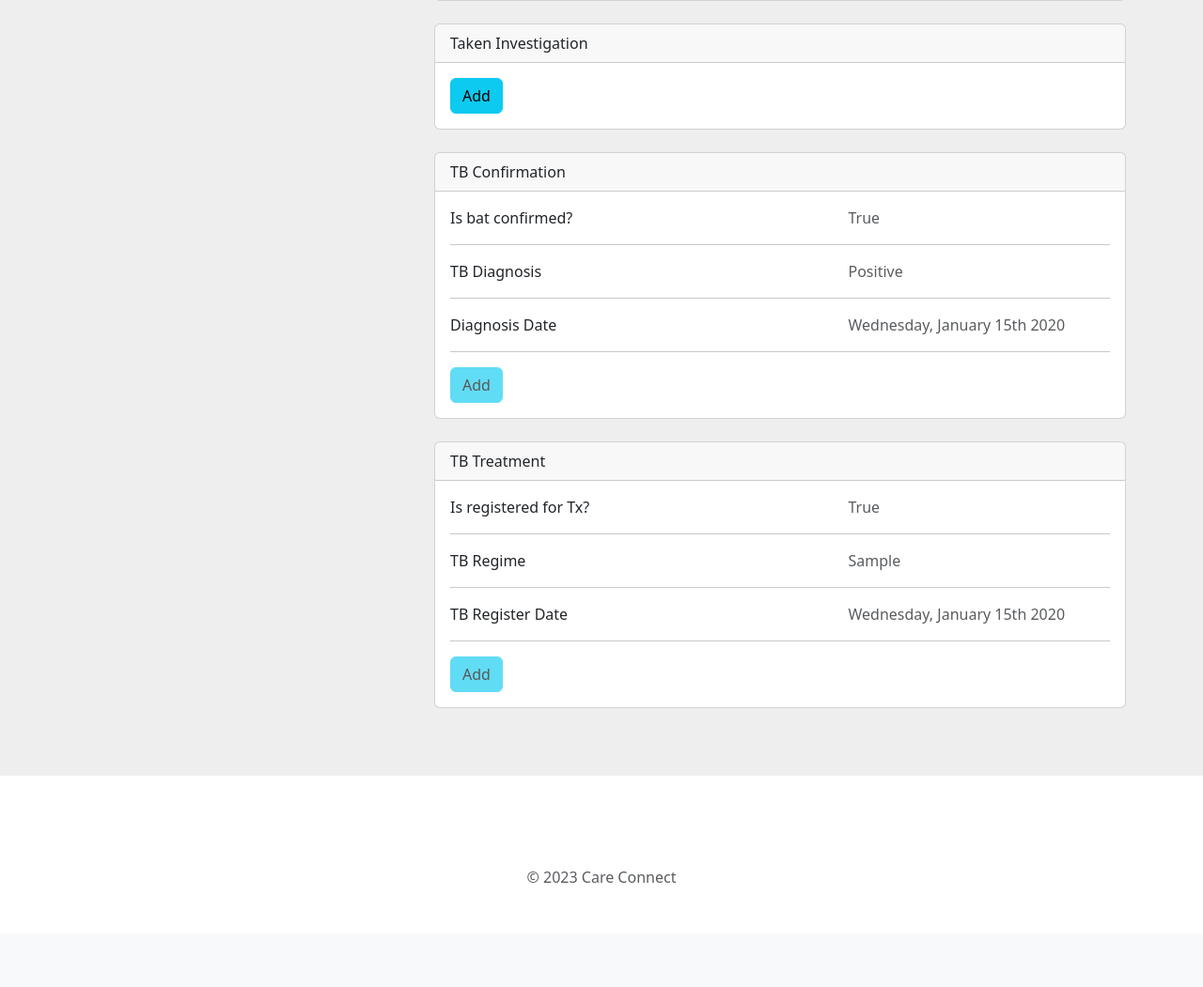
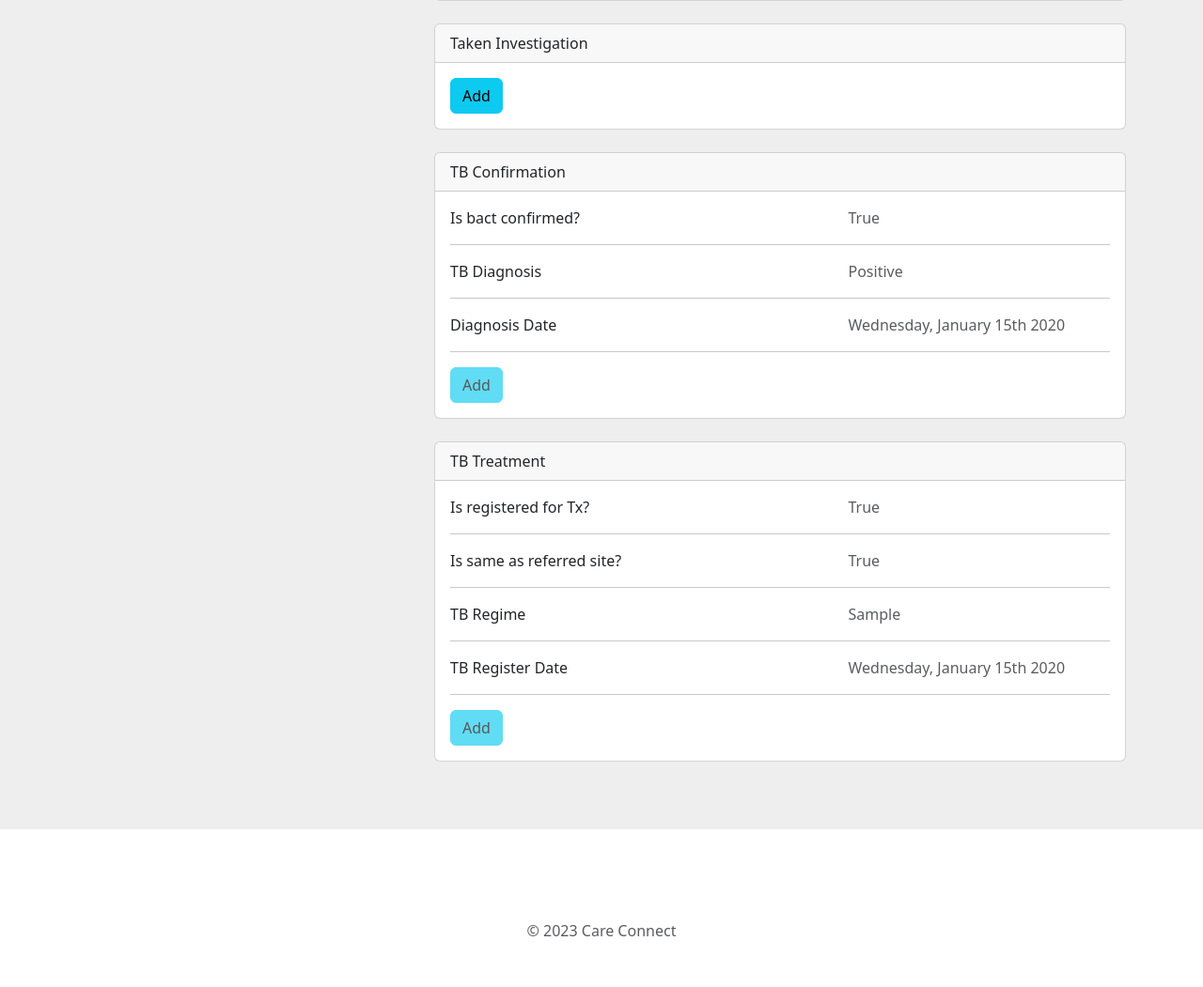
Before and after one commit to KyawZinLatt/My-CareConnect, a Django app: page /clients/1/ in a window 1280 px wide. Shown: the part 2278-3329 px from the top of the page at 94% size. Before the commit the page ends 3218 px from the top, so only its background shows below. Run offline with Django 4.2, Linux system fonts and the light colour scheme; a user stored in the database is signed in; tables that the repository leaves empty hold one stand-in row (values such as "Sample post"); parts of the project's set-up code (start-up, migrations or seed data) failed here and were passed over; some libraries are stand-ins or nearby versions.

Commit message:
added functions and views for new Is_same_as_referred_site data field

```diff
--- a/callcenter/forms.py
+++ b/callcenter/forms.py
@@ -611,6 +611,11 @@
 
     )
 
+    is_same_as_referred_site = forms.ChoiceField(
+        required=True,
+        choices=(('', 'Select Answer'), (True, 'Yes'), (False, 'No')),
+    )
+
     is_registered_for_tx = forms.ChoiceField(
         label="Is registered for Tx?",
         required=True,
@@ -639,6 +644,7 @@
         'is_registered_for_tx': self.cleaned_data['is_registered_for_tx'],
         'tx_regime': self.cleaned_data['tx_regime'],
         'registered_date': self.cleaned_data['registered_date'],
+        'is_same_as_referred_site': self.cleaned_data['is_same_as_referred_site']
         }
         result = ClientTBTreatment.objects.create(**register_data)
         client.stage_id = 6
--- a/callcenter/templates/callcenter/add_tb_tx_modal_form.html
+++ b/callcenter/templates/callcenter/add_tb_tx_modal_form.html
@@ -12,6 +12,14 @@
           <div class="mb-3">
             <label for="id_is_registered_for_tx" class="form-label">Is registered for Tx?</label>
             <select id="id_is_registered_for_tx" class="form-select" name="is_registered_for_tx">
+                <option value="" selected>Select Answer</option>
+                <option value="True">Yes</option>
+                <option value="False">No</option>
+            </select>
+          </div>
+          <div class="mb-3">
+            <label for="id_is_same_as_referred_site" class="form-label">Is same as referred site?</label>
+            <select id="id_is_same_as_referred_site" class="form-select" name="is_same_as_referred_site">
                 <option value="" selected>Select Answer</option>
                 <option value="True">Yes</option>
                 <option value="False">No</option>
--- a/callcenter/templates/callcenter/client_detail.html
+++ b/callcenter/templates/callcenter/client_detail.html
@@ -498,7 +498,7 @@
                                         {% for client_tb_confirmation_info in client_tb_confirmation %}
                                         <div class="row">
                                             <div class="col-sm-7">
-                                                <p class="mb-0">Is bat confirmed?</p>
+                                                <p class="mb-0">Is bact confirmed?</p>
                                             </div>
                                             <div class="col-sm-5">
                                                 <p class="text-muted mb-0">{{ client_tb_confirmation_info.is_bat_confirmed }}</p>
@@ -559,6 +559,15 @@
                                         <hr>
                                         <div class="row">
                                             <div class="col-sm-7">
+                                                <p class="mb-0">Is same as referred site?</p>
+                                            </div>
+                                            <div class="col-sm-5">
+                                                <p class="text-muted mb-0">{{ client_tb_treatment_info.is_same_as_referred_site }}</p>
+                                            </div>
+                                        </div>
+                                        <hr>
+                                        <div class="row">
+                                            <div class="col-sm-7">
                                                 <p class="mb-0">TB Regime</p>
                                             </div>
                                             <div class="col-sm-5">
--- a/callcenter/views.py
+++ b/callcenter/views.py
@@ -1041,6 +1041,7 @@
                 'is_registered_for_tx': result.is_registered_for_tx,
                 'tx_regime': result.tx_regime.type,
                 'registered_date': result.registered_date,
+                'is_same_as_referred_site': result.is_same_as_referred_site
             })
         else:
             # If form is invalid, return a JSON response with an error message
--- a/static/callcenter/js/main.js
+++ b/static/callcenter/js/main.js
@@ -1565,13 +1565,13 @@
                     // Get the parent element
                     let parentElement = document.querySelector('#tbConfirmationCard .card-body');
 
-                    // Create and append new elements for 'Is bat confirmed?'
+                    // Create and append new elements for 'Is bact confirmed?'
                     let row1 = document.createElement('div');
                     row1.classList.add('row');
 
                     let col1a = document.createElement('div');
                     col1a.classList.add('col-sm-7');
-                    col1a.innerHTML = '<p class="mb-0">Is bat confirmed?</p>';
+                    col1a.innerHTML = '<p class="mb-0">Is bact confirmed?</p>';
                     row1.appendChild(col1a);
 
                     let col1b = document.createElement('div');
@@ -1749,34 +1749,49 @@
                     row1.appendChild(col1b);
 
 
-                    // Create and append new elements for 'TB Regime'
+                    // Create and append new elements for 'Is same as referred site?'
                     let row2 = document.createElement('div');
                     row2.classList.add('row');
 
                     let col2a = document.createElement('div');
                     col2a.classList.add('col-sm-7');
-                    col2a.innerHTML = '<p class="mb-0">TB Regime</p>';
+                    col2a.innerHTML = '<p class="mb-0">Is same as referred site?</p>';
                     row2.appendChild(col2a);
 
                     let col2b = document.createElement('div');
                     col2b.classList.add('col-sm-5');
-                    col2b.innerHTML = `<p class="text-muted mb-0">${data.tx_regime}</p>`;
+                    col2b.innerHTML = `<p class="text-muted mb-0">${data.is_same_as_referred_site}</p>`;
                     row2.appendChild(col2b);
 
 
-                    // Create and append new elements for 'TB Register Date'
+                    // Create and append new elements for 'TB Regime'
                     let row3 = document.createElement('div');
                     row3.classList.add('row');
 
                     let col3a = document.createElement('div');
                     col3a.classList.add('col-sm-7');
-                    col3a.innerHTML = '<p class="mb-0">TB Register Date</p>';
+                    col3a.innerHTML = '<p class="mb-0">TB Regime</p>';
                     row3.appendChild(col3a);
 
                     let col3b = document.createElement('div');
                     col3b.classList.add('col-sm-5');
-                    col3b.innerHTML = `<p class="text-muted mb-0">${data.registered_date}</p>`;
+                    col3b.innerHTML = `<p class="text-muted mb-0">${data.tx_regime}</p>`;
                     row3.appendChild(col3b);
+
+
+                    // Create and append new elements for 'TB Register Date'
+                    let row4 = document.createElement('div');
+                    row4.classList.add('row');
+
+                    let col4a = document.createElement('div');
+                    col4a.classList.add('col-sm-7');
+                    col4a.innerHTML = '<p class="mb-0">TB Register Date</p>';
+                    row4.appendChild(col4a);
+
+                    let col4b = document.createElement('div');
+                    col4b.classList.add('col-sm-5');
+                    col4b.innerHTML = `<p class="text-muted mb-0">${data.registered_date}</p>`;
+                    row4.appendChild(col4b);
 
 
 
@@ -1790,6 +1805,8 @@
                     parentElement.insertBefore(document.createElement('hr'), refNode);
                     parentElement.insertBefore(row3, refNode);
                     parentElement.insertBefore(document.createElement('hr'), refNode);
+                    parentElement.insertBefore(row4, refNode);
+                    parentElement.insertBefore(document.createElement('hr'), refNode);
 
                     let tbTxModalButton = document.getElementById('tbTxModalButton');
                     // Disable the modal trigger button
```
